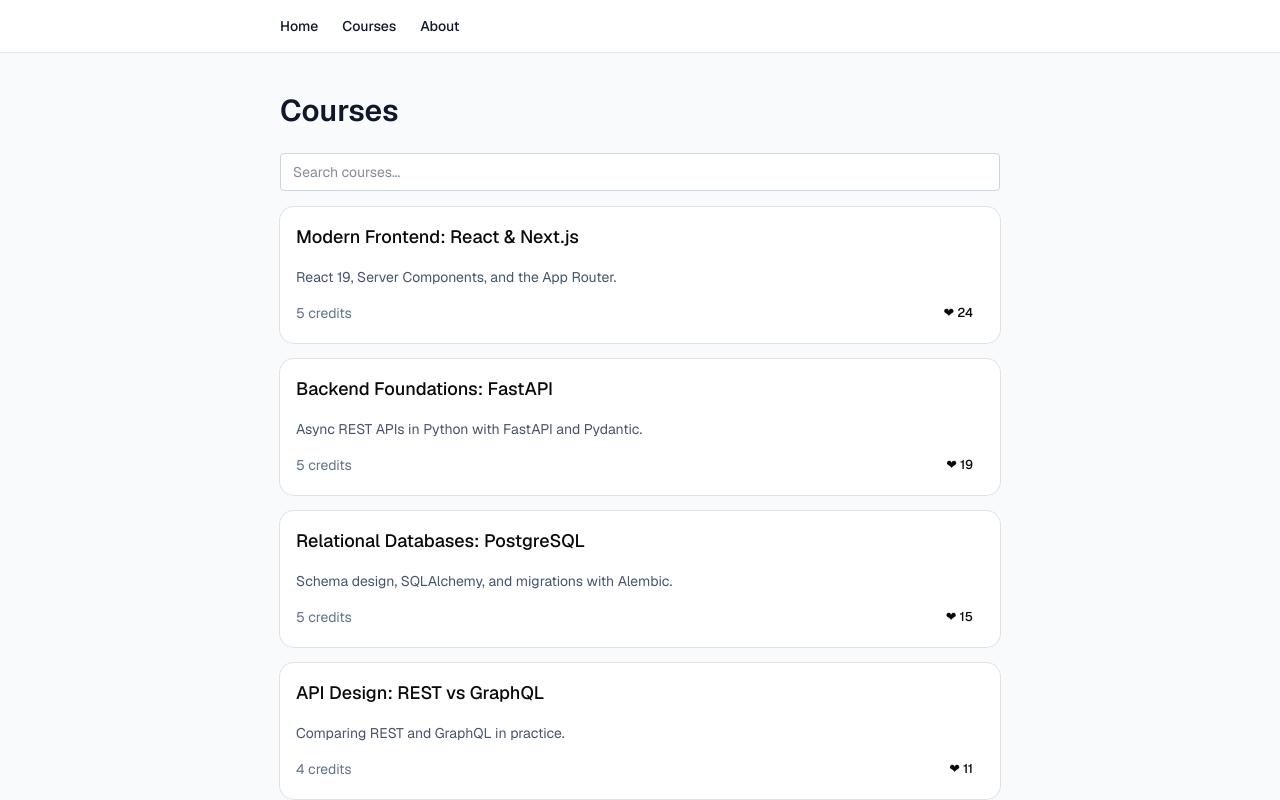
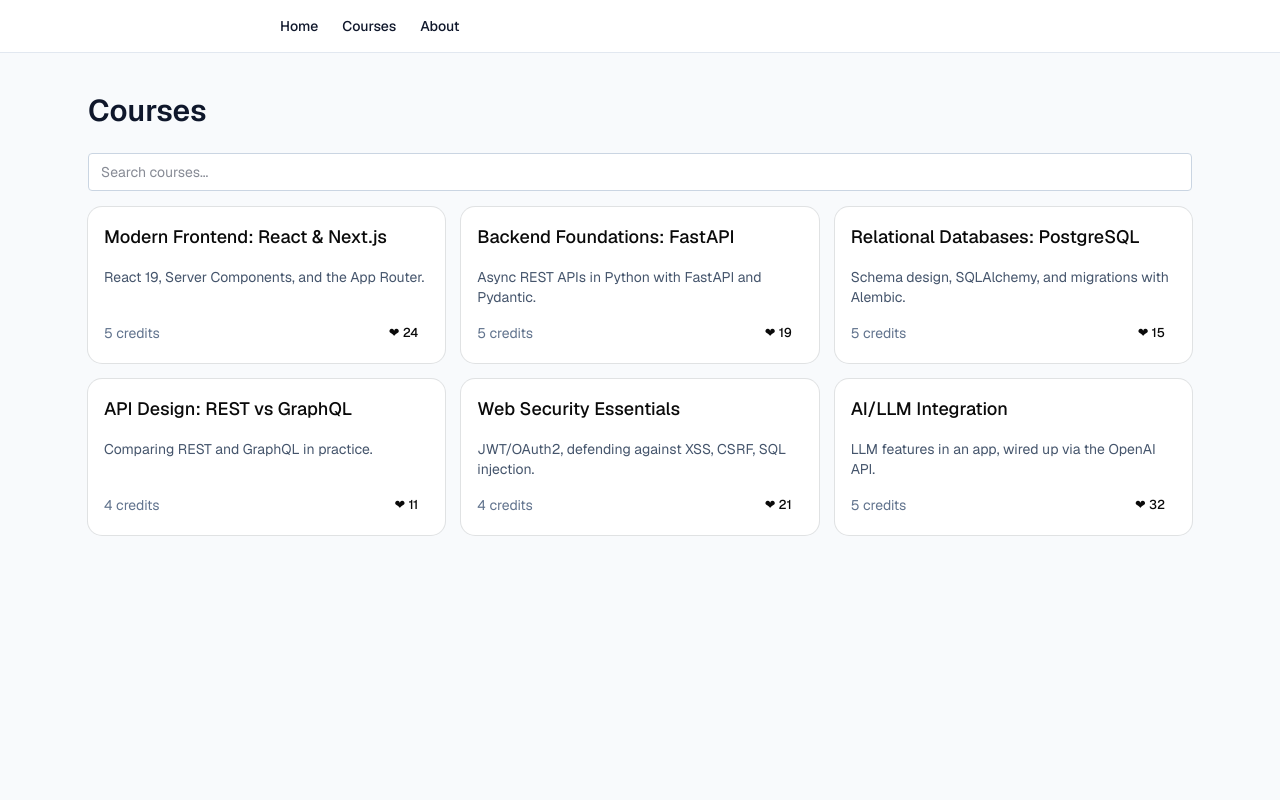
Before and after one commit to yaroslavKonyukhov/course-catalog, a Next.js app: page /courses in a window 1280 px wide. Shown: the top 800 px of the page. Built offline with nearby package versions, Linux system fonts and the light colour scheme.

Commit message:
feat: show the course list in a responsive grid

```diff
--- a/app/layout.tsx
+++ b/app/layout.tsx
@@ -32,7 +32,7 @@
             </Link>
           </nav>
         </header>
-        <main className="mx-auto max-w-3xl px-6 py-10">{children}</main>
+        <main className="mx-auto max-w-6xl px-6 py-10">{children}</main>
       </body>
     </html>
   );
--- a/components/CourseSearch.tsx
+++ b/components/CourseSearch.tsx
@@ -34,7 +34,7 @@
       {found.length === 0 ? (
         <p className="text-slate-500">No courses match your search.</p>
       ) : (
-        <ul className="flex flex-col gap-4">
+        <ul className="grid grid-cols-1 sm:grid-cols-2 lg:grid-cols-3 gap-4">
           {found.map((item) => (
             <li key={item.id}>{item.card}</li>
           ))}
```
